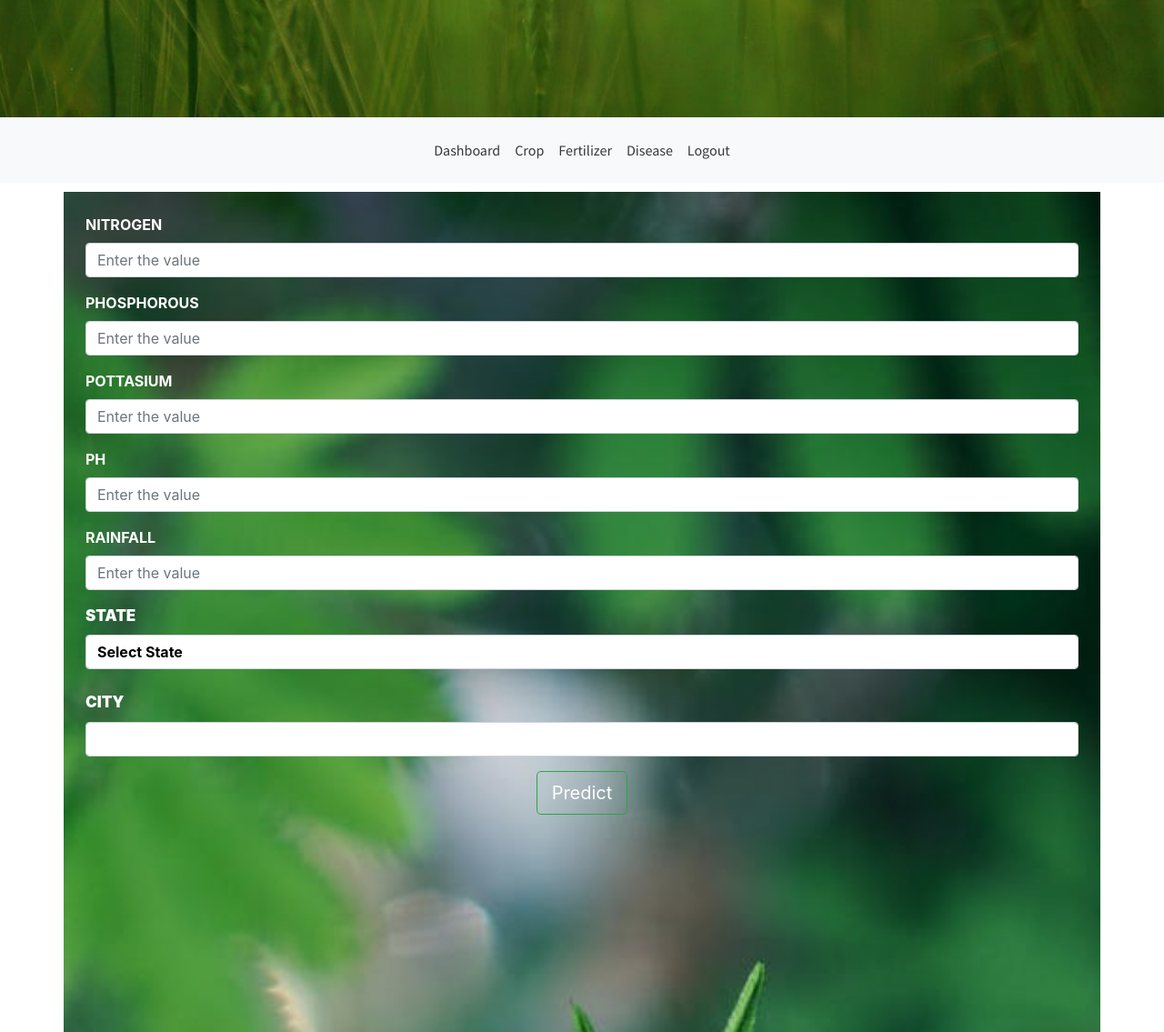
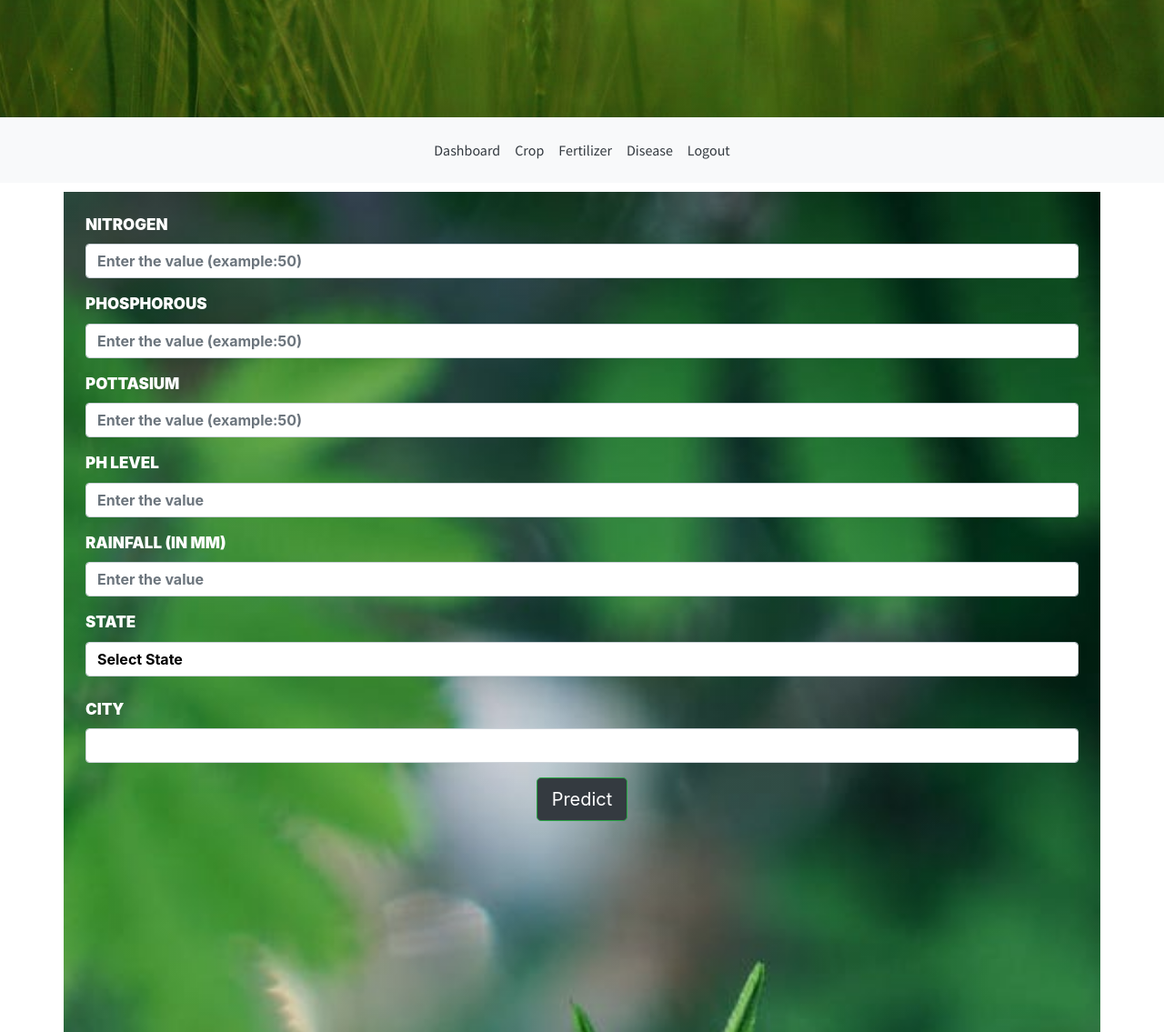
Before and after one commit to atharval1/precision-agriculture-using-machine-learning, a Flask app: page /crop-recommend in a window 1280 px wide. Shown: the part 1298-2433 px from the top of the page at 91% size. Run offline with Flask 2, Linux system fonts and the light colour scheme; a user stored in the database is signed in; lists and menus that the app fills with data are empty; some libraries are stand-ins or nearby versions; some web fonts are replaced.

Commit message:
Update crop.html

```diff
--- a/templates/crop.html
+++ b/templates/crop.html
@@ -105,30 +105,71 @@
     </nav>
 
     <div class="container p-4 backgr-image">
-        <form class="text-uppercase font-weight-bold">
+        <form class="text-uppercase font-weight-bold" method="POST" action="{{ url_for('crop_prediction') }}">
             <div class="form-group">
-                <label for="exampleInputEmail1">Nitrogen</label>
-                <input type="number" class="form-control" id="exampleInputEmail1" aria-describedby="emailHelp" placeholder="Enter the value">
+                <label for="Nitrogen" style="font-size: 17px"><b>Nitrogen</b></label>
+                <input
+                    type="number"
+                    class="form-control"
+                    id="Nitrogen"
+                    name="nitrogen"
+                    placeholder="Enter the value (example:50)"
+                    style="font-weight: bold"
+                    required
+                />
+                </div>
+                <div class="form-group">
+                <label for="Phosphorous" style="font-size: 17px"
+                    ><b>Phosphorous</b></label
+                >
+                <input
+                    type="number"
+                    class="form-control"
+                    id="Phosphorous"
+                    name="phosphorous"
+                    placeholder="Enter the value (example:50)"
+                    style="font-weight: bold"
+                    required
+                />
                 </div>
 
                 <div class="form-group">
-                <label for="exampleInputEmail1">Phosphorous</label>
-                <input type="number" class="form-control" id="exampleInputEmail1" aria-describedby="emailHelp" placeholder="Enter the value">
+                <label for="Pottasium" style="font-size: 17px"><b>Pottasium</b></label>
+                <input
+                    type="number"
+                    class="form-control"
+                    id="Pottasium"
+                    name="pottasium"
+                    placeholder="Enter the value (example:50)"
+                    style="font-weight: bold"
+                    required
+                />
                 </div>
-
                 <div class="form-group">
-                <label for="exampleInputEmail1">Pottasium</label>
-                <input type="number" class="form-control" id="exampleInputEmail1" aria-describedby="emailHelp" placeholder="Enter the value">
+                <label for="ph" style="font-size: 17px"><b>ph level</b></label>
+                <input
+                    type="number"
+                    step="0.01"
+                    class="form-control"
+                    id="ph"
+                    name="ph"
+                    placeholder="Enter the value"
+                    style="font-weight: bold"
+                    required
+                />
                 </div>
-
                 <div class="form-group">
-                <label for="exampleInputEmail1">ph</label>
-                <input type="number" class="form-control" id="exampleInputEmail1" aria-describedby="emailHelp" placeholder="Enter the value">
-            </div>
-
-            <div class="form-group">
-                <label for="exampleInputEmail1">Rainfall</label>
-                <input type="number" class="form-control" id="exampleInputEmail1" aria-describedby="emailHelp" placeholder="Enter the value">
+                <label for="Rainfall" style="font-size: 17px"><b>Rainfall (in mm)</b></label>
+                <input
+                    type="number"
+                    step="0.01"
+                    class="form-control"
+                    id="Rainfall"
+                    name="rainfall"
+                    placeholder="Enter the value"
+                    style="font-weight: bold"
+                    required
+                />
                 </div>
 
             <!-- chnages -->
@@ -145,7 +186,7 @@
             <!-- chnages -->
 
             <div class="col-md-12 text-center">
-                <button type="submit" class="btn btn-success bg-transparent btn-lg">Predict</button>
+                <button type="submit" class="btn btn-success bg-dark btn-lg">Predict</button>
             </div>
         </form>
     </div>
@@ -156,7 +197,7 @@
     <footer class="page-footer font-small blue pt-5">
         <!-- Copyright -->
         <div class="footer-copyright text-center py-3 bg-dark text-light p-2" style="background-image: url(https://images.pexels.com/photos/5980/food-sunset-love-field.jpg?auto=compress&cs=tinysrgb&dpr=2&h=650&w=940);background-size: cover; height: 100px; background-position: center; position:center;">
-            <h5> © 2021 Copyright: Precision Agriculture Using Machine Learning
+            <h5> © 2022 Copyright: Precision Agriculture Using Machine Learning
                 <div class="text-center text-white text-uppercase font-weight-bold">Go Green....</div>
             </h5>
         </div>
```
Lines whose indentation alone changed are shown as unchanged.
